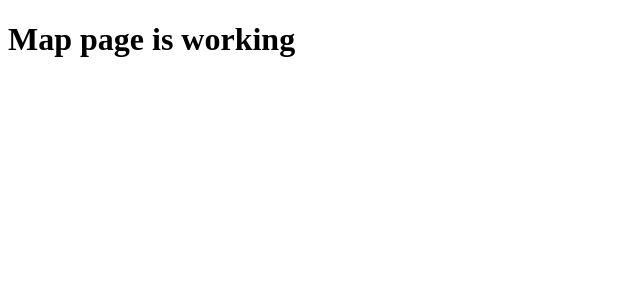
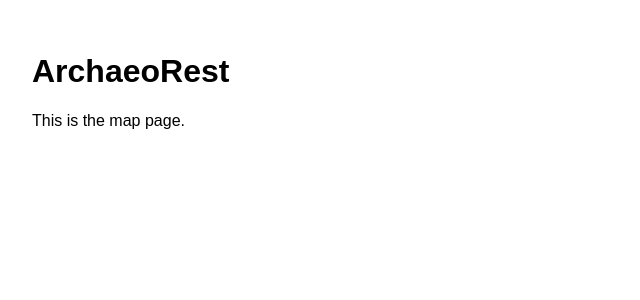
Before and after one commit to Bergmann2014/archaeorest-app, a Next.js app: page /map in a window 1280 px wide. Shown: the top 300 px of the page, without its empty margins (0-640 px from the left). Built offline with nearby package versions, Linux system fonts and the light colour scheme.

Commit message:
replace placeholder with real map page

```diff
--- a/pages/map.js
+++ b/pages/map.js
@@ -1,7 +1,8 @@
 export default function Map() {
   return (
-    <div>
-      <h1>Map page is working</h1>
+    <div style={{ padding: 24, fontFamily: "Arial, sans-serif" }}>
+      <h1>ArchaeoRest</h1>
+      <p>This is the map page.</p>
     </div>
   );
 }
```
